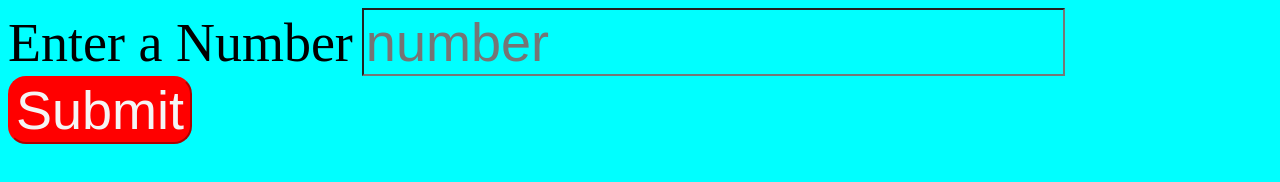
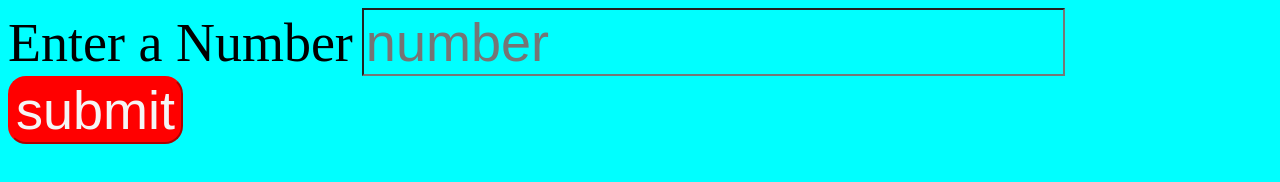
Before and after one commit to MahmoudRafaat/task, a plain HTML site: page index.html in a window 1280 px wide. Drawn offline with Linux system fonts and the light colour scheme.

Commit message:
Update index.html

```diff
--- a/index.html
+++ b/index.html
@@ -9,7 +9,7 @@
 </head>
 <body>
    <label for="input ">Enter a Number</label> <input type="text" id="input" placeholder="number"><br>
-<input type="submit" id="submit" onclick="output()"><br>
+<button id="submit" onclick="output()">submit </button><br>
 <p id="out"></p>
 </body>
 </html>
```
